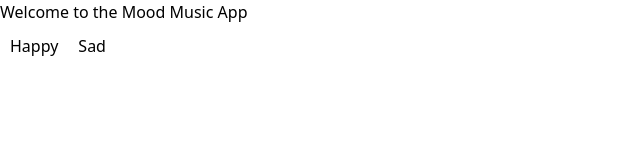
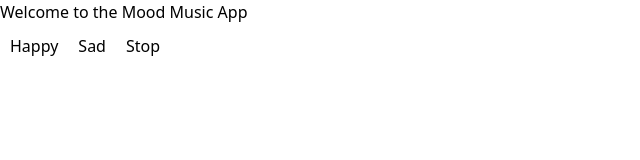
Before and after one commit to Lumi669/mood_melody_aws, a Next.js app in the folder frontend/: page / in a window 1280 px wide. Shown: the top 160 px of the page, without its empty margins (0-640 px from the left). Built offline with nearby package versions, Linux system fonts and the light colour scheme; no server answers; a web font is replaced by a local one.

Commit message:
Implement stop music button and functionality

```diff
--- a/frontend/src/app/components/client/MusicPlayer.client.tsx
+++ b/frontend/src/app/components/client/MusicPlayer.client.tsx
@@ -18,6 +18,13 @@ const MusicPlayer: React.FC = () => {
     newAudio.play();
   };
 
+  const stopMusic = () => {
+    if (audio) {
+      audio.pause();
+      audio.currentTime = 0;
+    }
+  };
+
   return (
     <>
       <button
@@ -36,6 +43,14 @@ const MusicPlayer: React.FC = () => {
       >
         Sad
       </button>
+      <button
+        onClick={() => {
+          stopMusic();
+        }}
+        style={{ margin: "10px" }}
+      >
+        Stop
+      </button>
     </>
   );
 };
```
